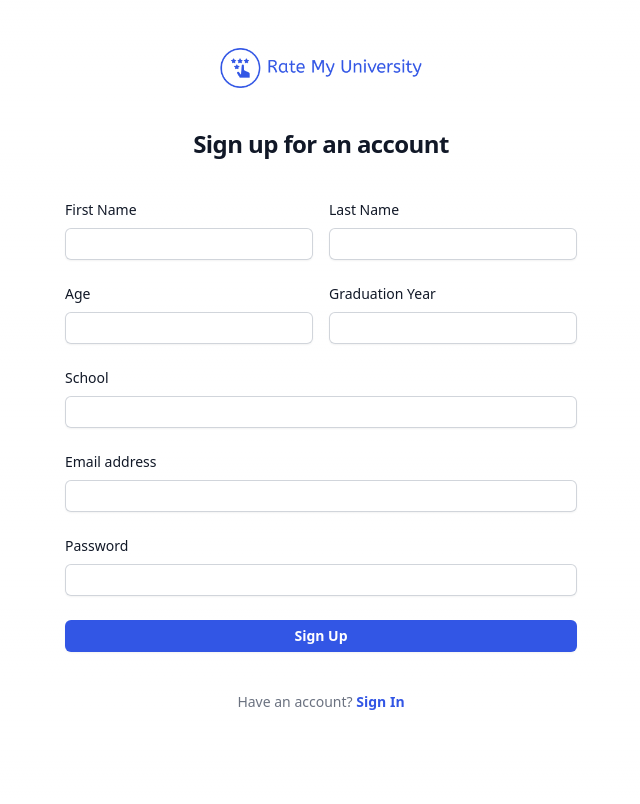
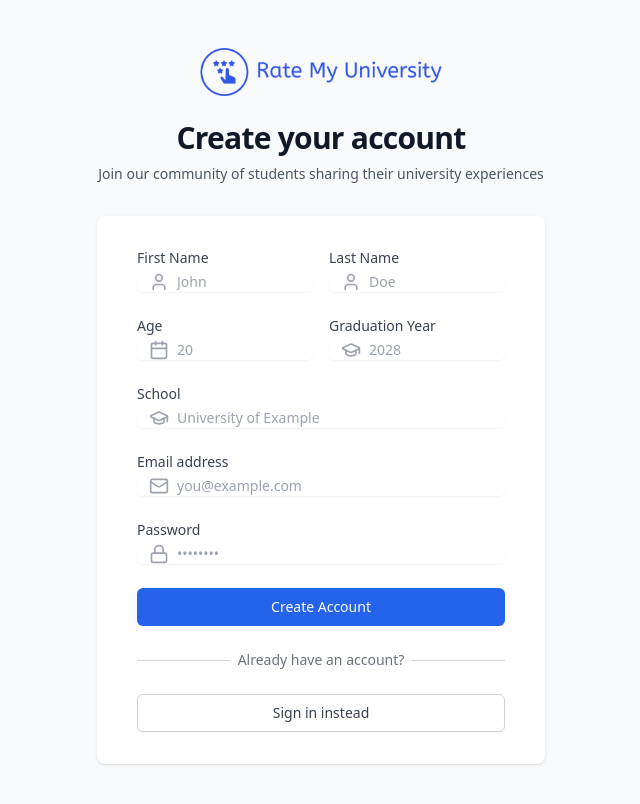
Before and after one commit to parsa-hj/rate-my-university, a React (Create React App) app in the folder client/: page /signup in a window 1280 px wide. Shown: the top 804 px of the page, without its empty margins (319-959 px from the left). Built offline with nearby package versions, Linux system fonts and the light colour scheme.

Commit message:
login and signup styling updated

```diff
--- a/client/src/pages/home.js
+++ b/client/src/pages/home.js
@@ -163,7 +163,7 @@ function Home() {
           </p>
           <div className="flex flex-col sm:flex-row gap-4 justify-center">
             <Link
-              to="/client-universities"
+              to="/signup"
               className="bg-blue-600 hover:bg-blue-700 text-white px-6 py-3 text-base rounded-full inline-block"
             >
               Rate Your University
--- a/client/src/pages/login.js
+++ b/client/src/pages/login.js
@@ -1,89 +1,110 @@
 import app_logo from "../assets/images/rmu-logo.png";
 import { Link } from "react-router-dom";
+import { Mail, Lock } from "lucide-react";
 
 export default function Login() {
   return (
-    <>
-      <div className="flex min-h-full flex-1 flex-col justify-center px-6 py-12 lg:px-8">
-        <div className="sm:mx-auto sm:w-full sm:max-w-sm">
+    <div className="min-h-screen flex flex-col justify-center bg-gray-50 py-12 px-4 sm:px-6 lg:px-8">
+      <div className="sm:mx-auto sm:w-full sm:max-w-md">
         <img
-            alt="Your Company"
+          alt="Rate My University"
           src={app_logo}
-            className="mx-auto h-10 w-auto"
+          className="mx-auto h-12 w-auto"
         />
-          <h2 className="mt-10 text-center text-2xl/9 font-bold tracking-tight text-gray-900">
-            Sign in to your account
+        <h2 className="mt-6 text-center text-3xl font-bold tracking-tight text-gray-900">
+          Welcome back
         </h2>
+        <p className="mt-2 text-center text-sm text-gray-600">
+          Sign in to continue sharing your university experiences
+        </p>
       </div>
 
-        <div className="mt-10 sm:mx-auto sm:w-full sm:max-w-sm">
+      <div className="mt-8 sm:mx-auto sm:w-full sm:max-w-md">
+        <div className="bg-white py-8 px-4 shadow sm:rounded-lg sm:px-10">
           <form action="#" method="POST" className="space-y-6">
+            {/* Email Field */}
             <div>
               <label
                 htmlFor="email"
-                className="block text-sm/6 font-medium text-gray-900"
+                className="block text-sm font-medium text-gray-700"
               >
                 Email address
               </label>
-              <div className="mt-2">
+              <div className="mt-1 relative rounded-md shadow-sm">
+                <div className="absolute inset-y-0 left-0 pl-3 flex items-center pointer-events-none">
+                  <Mail className="h-5 w-5 text-gray-400" />
+                </div>
                 <input
                   id="email"
                   name="email"
                   type="email"
                   required
                   autoComplete="email"
-                  className="block w-full rounded-md border-0 py-1.5 text-gray-900 shadow-sm ring-1 ring-inset ring-gray-300 placeholder:text-gray-400 focus:ring-2 focus:ring-inset focus:ring-indigo-600 sm:text-sm/6"
+                  className="block w-full pl-10 rounded-md border-gray-300 focus:border-blue-500 focus:ring-blue-500 sm:text-sm"
+                  placeholder="you@example.com"
                 />
               </div>
             </div>
 
+            {/* Password Field */}
             <div>
-              <div className="flex items-center justify-between">
               <label
                 htmlFor="password"
-                  className="block text-sm/6 font-medium text-gray-900"
+                className="block text-sm font-medium text-gray-700"
               >
                 Password
               </label>
-                {/* <div className="text-sm">
-                  <a
-                    href="#"
-                    className="font-semibold text-[#3256E5] hover:text-indigo-500"
-                  >
-                    Forgot password?
-                  </a>
-                </div> */}
+              <div className="mt-1 relative rounded-md shadow-sm">
+                <div className="absolute inset-y-0 left-0 pl-3 flex items-center pointer-events-none">
+                  <Lock className="h-5 w-5 text-gray-400" />
                 </div>
-              <div className="mt-2">
                 <input
                   id="password"
                   name="password"
                   type="password"
                   required
                   autoComplete="current-password"
-                  className="block w-full rounded-md border-0 py-1.5 text-gray-900 shadow-sm ring-1 ring-inset ring-gray-300 placeholder:text-gray-400 focus:ring-2 focus:ring-inset focus:ring-indigo-600 sm:text-sm/6"
+                  className="block w-full pl-10 rounded-md border-gray-300 focus:border-blue-500 focus:ring-blue-500 sm:text-sm"
+                  placeholder="••••••••"
                 />
               </div>
             </div>
 
+            {/* Submit Button */}
             <div>
               <button
                 type="submit"
-                className="flex w-full justify-center rounded-md bg-[#3256E5] px-3 py-1.5 text-sm/6 font-semibold text-white shadow-sm hover:bg-indigo-500 focus-visible:outline focus-visible:outline-2 focus-visible:outline-offset-2 focus-visible:outline-indigo-600"
+                className="w-full flex justify-center py-2 px-4 border border-transparent rounded-md shadow-sm text-sm font-medium text-white bg-blue-600 hover:bg-blue-700 focus:outline-none focus:ring-2 focus:ring-offset-2 focus:ring-blue-500 transition-colors"
               >
                 Sign in
               </button>
             </div>
           </form>
 
-          <p className="mt-10 text-center text-sm/6 text-gray-500">
-            Not a member?
-            <span className="font-semibold text-[#3256E5] hover:text-indigo-500">
-              <Link to={`/client-signup`}>Sign Up</Link>
+          {/* Link to Sign Up */}
+          <div className="mt-6">
+            <div className="relative">
+              <div className="absolute inset-0 flex items-center">
+                <div className="w-full border-t border-gray-300" />
+              </div>
+              <div className="relative flex justify-center text-sm">
+                <span className="px-2 bg-white text-gray-500">
+                  New to Rate My University?
                 </span>
-          </p>
               </div>
             </div>
-    </>
+
+            <div className="mt-6">
+              <Link
+                to="/signup"
+                className="w-full flex justify-center py-2 px-4 border border-gray-300 rounded-md shadow-sm text-sm font-medium text-gray-700 bg-white hover:bg-gray-50 focus:outline-none focus:ring-2 focus:ring-offset-2 focus:ring-blue-500 transition-colors"
+              >
+                Create an account
+              </Link>
+            </div>
+          </div>
+        </div>
+      </div>
+    </div>
   );
 }
--- a/client/src/pages/signup.js
+++ b/client/src/pages/signup.js
@@ -1,56 +1,72 @@
 import app_logo from "../assets/images/rmu-logo.png";
 import { Link } from "react-router-dom";
+import { User, Mail, Lock, Calendar, GraduationCap } from "lucide-react";
 
 export default function SignUp() {
   return (
-    <>
-      <div className="flex min-h-full flex-1 flex-col justify-center px-6 py-12 lg:px-8">
-        <div className="sm:mx-auto sm:w-full sm:max-w-sm">
+    <div className="min-h-screen flex flex-col justify-center bg-gray-50 py-12 px-4 sm:px-6 lg:px-8">
+      <div className="sm:mx-auto sm:w-full sm:max-w-md">
         <img
-            alt="Your Company"
+          alt="Rate My University"
           src={app_logo}
-            className="mx-auto h-10 w-auto"
+          className="mx-auto h-12 w-auto"
         />
-          <h2 className="mt-10 text-center text-2xl font-bold tracking-tight text-gray-900">
-            Sign up for an account
+        <h2 className="mt-6 text-center text-3xl font-bold tracking-tight text-gray-900">
+          Create your account
         </h2>
+        <p className="mt-2 text-center text-sm text-gray-600">
+          Join our community of students sharing their university experiences
+        </p>
       </div>
 
-        <div className="mt-10 sm:mx-auto sm:w-full sm:max-w-lg">
+      <div className="mt-8 sm:mx-auto sm:w-full sm:max-w-md">
+        <div className="bg-white py-8 px-4 shadow sm:rounded-lg sm:px-10">
           <form action="#" method="POST" className="space-y-6">
             {/* First and Last Name Fields */}
             <div className="grid grid-cols-1 gap-4 sm:grid-cols-2">
               <div>
                 <label
                   htmlFor="first-name"
-                  className="block text-sm font-medium text-gray-900"
+                  className="block text-sm font-medium text-gray-700"
                 >
                   First Name
                 </label>
+                <div className="mt-1 relative rounded-md shadow-sm">
+                  <div className="absolute inset-y-0 left-0 pl-3 flex items-center pointer-events-none">
+                    <User className="h-5 w-5 text-gray-400" />
+                  </div>
                   <input
                     id="first-name"
                     name="first-name"
                     type="text"
                     required
                     autoComplete="given-name"
-                  className="mt-2 block w-full rounded-md border-0 py-1.5 text-gray-900 shadow-sm ring-1 ring-inset ring-gray-300 placeholder:text-gray-400 focus:ring-2 focus:ring-inset focus:ring-indigo-600 sm:text-sm"
+                    className="block w-full pl-10 rounded-md border-gray-300 focus:border-blue-500 focus:ring-blue-500 sm:text-sm"
+                    placeholder="John"
                   />
+                </div>
               </div>
               <div>
                 <label
                   htmlFor="last-name"
-                  className="block text-sm font-medium text-gray-900"
+                  className="block text-sm font-medium text-gray-700"
                 >
                   Last Name
                 </label>
+                <div className="mt-1 relative rounded-md shadow-sm">
+                  <div className="absolute inset-y-0 left-0 pl-3 flex items-center pointer-events-none">
+                    <User className="h-5 w-5 text-gray-400" />
+                  </div>
                   <input
                     id="last-name"
                     name="last-name"
                     type="text"
                     required
                     autoComplete="family-name"
-                  className="mt-2 block w-full rounded-md border-0 py-1.5 text-gray-900 shadow-sm ring-1 ring-inset ring-gray-300 placeholder:text-gray-400 focus:ring-2 focus:ring-inset focus:ring-indigo-600 sm:text-sm"
+                    className="block w-full pl-10 rounded-md border-gray-300 focus:border-blue-500 focus:ring-blue-500 sm:text-sm"
+                    placeholder="Doe"
                   />
+                </div>
               </div>
             </div>
 
@@ -59,26 +75,36 @@ export default function SignUp() {
               <div>
                 <label
                   htmlFor="age"
-                  className="block text-sm font-medium text-gray-900"
+                  className="block text-sm font-medium text-gray-700"
                 >
                   Age
                 </label>
+                <div className="mt-1 relative rounded-md shadow-sm">
+                  <div className="absolute inset-y-0 left-0 pl-3 flex items-center pointer-events-none">
+                    <Calendar className="h-5 w-5 text-gray-400" />
+                  </div>
                   <input
                     id="age"
                     name="age"
                     type="number"
                     required
                     autoComplete="age"
-                  className="mt-2 block w-full rounded-md border-0 py-1.5 text-gray-900 shadow-sm ring-1 ring-inset ring-gray-300 placeholder:text-gray-400 focus:ring-2 focus:ring-inset focus:ring-indigo-600 sm:text-sm"
+                    className="block w-full pl-10 rounded-md border-gray-300 focus:border-blue-500 focus:ring-blue-500 sm:text-sm"
+                    placeholder="20"
                   />
+                </div>
               </div>
               <div>
                 <label
                   htmlFor="graduation-date"
-                  className="block text-sm font-medium text-gray-900"
+                  className="block text-sm font-medium text-gray-700"
                 >
                   Graduation Year
                 </label>
+                <div className="mt-1 relative rounded-md shadow-sm">
+                  <div className="absolute inset-y-0 left-0 pl-3 flex items-center pointer-events-none">
+                    <GraduationCap className="h-5 w-5 text-gray-400" />
+                  </div>
                   <input
                     id="graduation-year"
                     name="graduation-year"
@@ -87,8 +113,10 @@ export default function SignUp() {
                     max="2100"
                     required
                     autoComplete="off"
-                  className="mt-2 block w-full rounded-md border-0 py-1.5 text-gray-900 shadow-sm ring-1 ring-inset ring-gray-300 placeholder:text-gray-400 focus:ring-2 focus:ring-inset focus:ring-indigo-600 sm:text-sm"
+                    className="block w-full pl-10 rounded-md border-gray-300 focus:border-blue-500 focus:ring-blue-500 sm:text-sm"
+                    placeholder="2028"
                   />
+                </div>
               </div>
             </div>
 
@@ -96,76 +124,109 @@ export default function SignUp() {
             <div>
               <label
                 htmlFor="school"
-                className="block text-sm font-medium text-gray-900"
+                className="block text-sm font-medium text-gray-700"
               >
                 School
               </label>
+              <div className="mt-1 relative rounded-md shadow-sm">
+                <div className="absolute inset-y-0 left-0 pl-3 flex items-center pointer-events-none">
+                  <GraduationCap className="h-5 w-5 text-gray-400" />
+                </div>
                 <input
                   id="school"
                   name="school"
                   type="text"
                   required
                   autoComplete="organization"
-                className="mt-2 block w-full rounded-md border-0 py-1.5 text-gray-900 shadow-sm ring-1 ring-inset ring-gray-300 placeholder:text-gray-400 focus:ring-2 focus:ring-inset focus:ring-indigo-600 sm:text-sm"
+                  className="block w-full pl-10 rounded-md border-gray-300 focus:border-blue-500 focus:ring-blue-500 sm:text-sm"
+                  placeholder="University of Example"
                 />
+              </div>
             </div>
 
             {/* Email Field */}
             <div>
               <label
                 htmlFor="email"
-                className="block text-sm font-medium text-gray-900"
+                className="block text-sm font-medium text-gray-700"
               >
                 Email address
               </label>
+              <div className="mt-1 relative rounded-md shadow-sm">
+                <div className="absolute inset-y-0 left-0 pl-3 flex items-center pointer-events-none">
+                  <Mail className="h-5 w-5 text-gray-400" />
+                </div>
                 <input
                   id="email"
                   name="email"
                   type="email"
                   required
                   autoComplete="email"
-                className="mt-2 block w-full rounded-md border-0 py-1.5 text-gray-900 shadow-sm ring-1 ring-inset ring-gray-300 placeholder:text-gray-400 focus:ring-2 focus:ring-inset focus:ring-indigo-600 sm:text-sm"
+                  className="block w-full pl-10 rounded-md border-gray-300 focus:border-blue-500 focus:ring-blue-500 sm:text-sm"
+                  placeholder="you@example.com"
                 />
+              </div>
             </div>
 
             {/* Password Field */}
             <div>
               <label
                 htmlFor="password"
-                className="block text-sm font-medium text-gray-900"
+                className="block text-sm font-medium text-gray-700"
               >
                 Password
               </label>
+              <div className="mt-1 relative rounded-md shadow-sm">
+                <div className="absolute inset-y-0 left-0 pl-3 flex items-center pointer-events-none">
+                  <Lock className="h-5 w-5 text-gray-400" />
+                </div>
                 <input
                   id="password"
                   name="password"
                   type="password"
                   required
-                autoComplete="current-password"
-                className="mt-2 block w-full rounded-md border-0 py-1.5 text-gray-900 shadow-sm ring-1 ring-inset ring-gray-300 placeholder:text-gray-400 focus:ring-2 focus:ring-inset focus:ring-indigo-600 sm:text-sm"
+                  autoComplete="new-password"
+                  className="block w-full pl-10 rounded-md border-gray-300 focus:border-blue-500 focus:ring-blue-500 sm:text-sm"
+                  placeholder="••••••••"
                 />
+              </div>
             </div>
 
             {/* Submit Button */}
             <div>
               <button
                 type="submit"
-                className="flex w-full justify-center rounded-md bg-[#3256E5] px-3 py-1.5 text-sm font-semibold text-white shadow-sm hover:bg-indigo-500 focus-visible:outline focus-visible:outline-2 focus-visible:outline-offset-2 focus-visible:outline-indigo-600"
+                className="w-full flex justify-center py-2 px-4 border border-transparent rounded-md shadow-sm text-sm font-medium text-white bg-blue-600 hover:bg-blue-700 focus:outline-none focus:ring-2 focus:ring-offset-2 focus:ring-blue-500 transition-colors"
               >
-                Sign Up
+                Create Account
               </button>
             </div>
           </form>
 
           {/* Link to Sign In */}
-          <p className="mt-10 text-center text-sm text-gray-500">
-            Have an account?{" "}
-            <span className="font-semibold text-[#3256E5] hover:text-indigo-500">
-              <Link to={`/client-login`}>Sign In</Link>
+          <div className="mt-6">
+            <div className="relative">
+              <div className="absolute inset-0 flex items-center">
+                <div className="w-full border-t border-gray-300" />
+              </div>
+              <div className="relative flex justify-center text-sm">
+                <span className="px-2 bg-white text-gray-500">
+                  Already have an account?
                 </span>
-          </p>
               </div>
             </div>
-    </>
+
+            <div className="mt-6">
+              <Link
+                to="/login"
+                className="w-full flex justify-center py-2 px-4 border border-gray-300 rounded-md shadow-sm text-sm font-medium text-gray-700 bg-white hover:bg-gray-50 focus:outline-none focus:ring-2 focus:ring-offset-2 focus:ring-blue-500 transition-colors"
+              >
+                Sign in instead
+              </Link>
+            </div>
+          </div>
+        </div>
+      </div>
+    </div>
   );
 }
```
Lines whose indentation alone changed are shown as unchanged.
